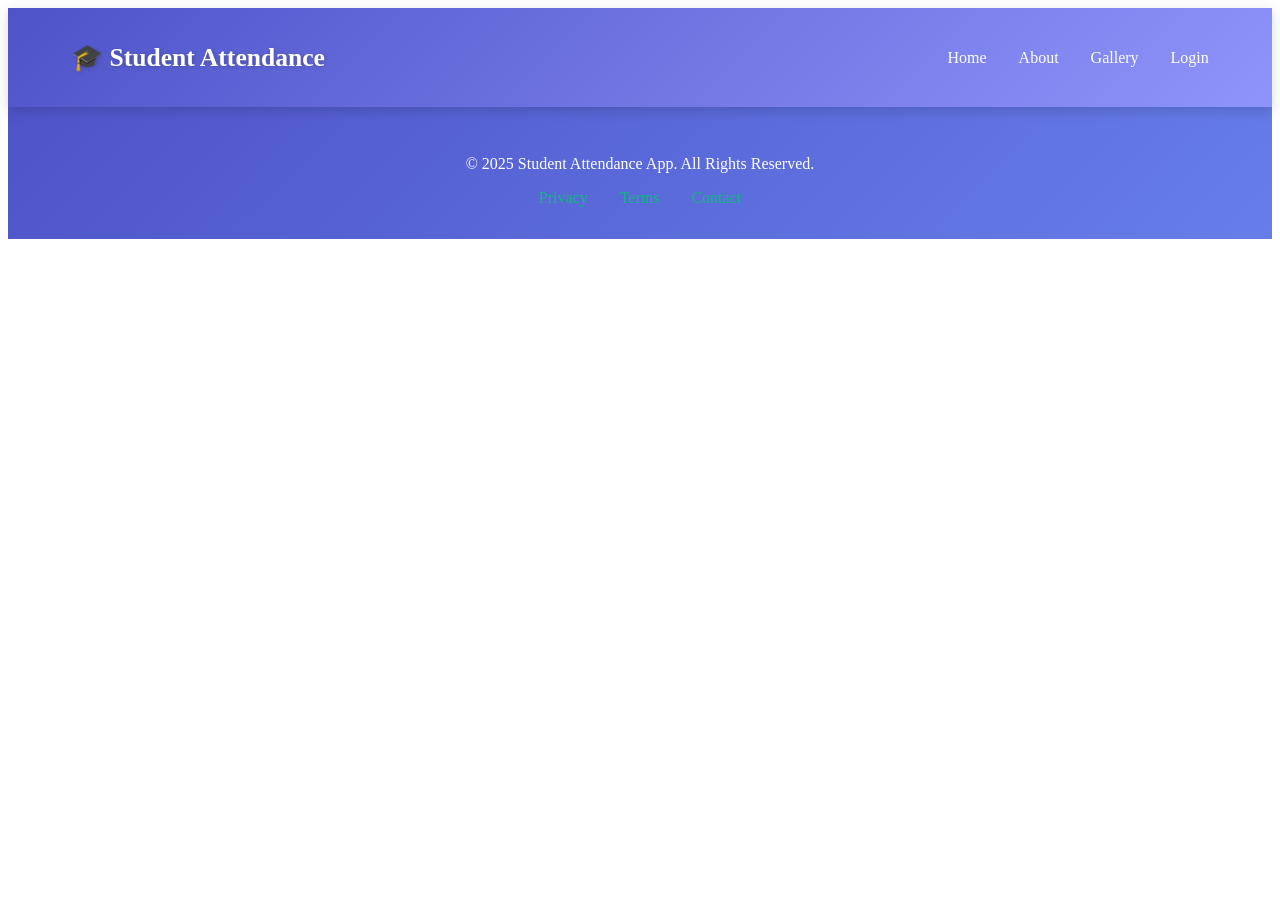
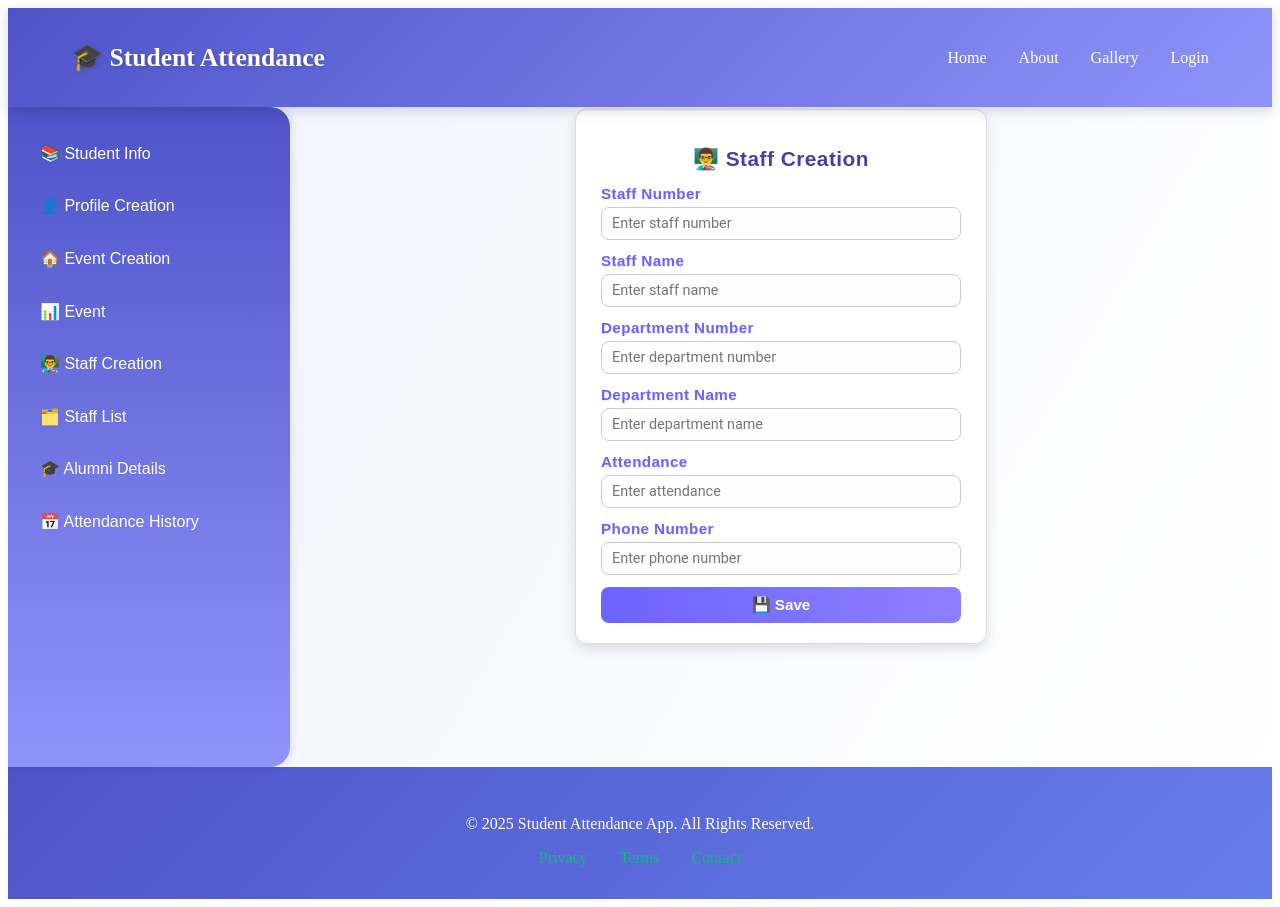
Before and after one commit to vidyalak/react-student-attendance-app, a React (Create React App) app: page /dashboard/student-creation in a window 1280 px wide. Before the commit the page ends 800 px from the top, so only its background shows below. Built offline with nearby package versions, Linux system fonts and the light colour scheme; the HTML template or start-up script is replaced by a standard one.

Commit message:
StaffCreation POST Save data to database

```diff
--- a/src/components/adminDashboard/Dashboard.jsx
+++ b/src/components/adminDashboard/Dashboard.jsx
@@ -1,42 +1,56 @@
 import React from "react";
-import { useNavigate } from "react-router-dom";
+import { useNavigate, Outlet } from "react-router-dom";
 import "../css/dashboard.css";
 
 function Dashboard() {
   const navigate = useNavigate();
 
-  const navigateTo = (path) => {
-    navigate(`/dashboard/${path}`);
+  const handleSidebarClick = (path) => {
+    navigate(path);
   };
 
   return (
     <div className="dashboard-container">
       <aside className="sidebar">
         <ul>
-          <li onClick={() => navigateTo("student-info")}>📚 Student Info</li>
-          <li onClick={() => navigateTo("profile-creation")}>
+          <li onClick={() => handleSidebarClick("/dashboard/student-info")}>
+            📚 Student Info
+          </li>
+          <li onClick={() => handleSidebarClick("/dashboard/profile-creation")}>
             👤 Profile Creation
           </li>
-          <li onClick={() => navigateTo("event-creation")}>
+          <li onClick={() => handleSidebarClick("/dashboard/event-creation")}>
             🏠 Event Creation
           </li>
-          <li onClick={() => navigateTo("event")}>📊 Event</li>
-          <li onClick={() => navigateTo("staff-creation")}>
+          <li onClick={() => handleSidebarClick("/dashboard/event")}>
+            📊 Event
+          </li>
+          <li onClick={() => handleSidebarClick("/dashboard/student-creation")}>
             👨‍🏫 Staff Creation
           </li>
-          <li onClick={() => navigateTo("staff-list")}>🗂️ Staff Info</li>
-          <li onClick={() => navigateTo("alumni-details")}>
+          <li onClick={() => handleSidebarClick("/dashboard/student-list")}>
+            🗂️ Staff List
+          </li>
+          <li onClick={() => handleSidebarClick("/dashboard/alumni-details")}>
             🎓 Alumni Details
           </li>
-          <li onClick={() => navigateTo("attendance-history")}>
+          <li onClick={() => handleSidebarClick("/dashboard/attendance-history")}>
             📅 Attendance History
           </li>
         </ul>
       </aside>
 
       <main className="dashboard-content">
-        <h1>Welcome to Dashboard!</h1>
-        <p>Select an option from the sidebar</p>
+        {/* Nested route content will appear here */}
+        <Outlet />
+
+        {/* Default message when no route is selected */}
+        {!window.location.pathname.includes("dashboard/") && (
+          <>
+            <h1>Welcome to Dashboard!</h1>
+            <p>Select an option from the sidebar</p>
+          </>
+        )}
       </main>
     </div>
   );
--- /dev/null
+++ b/src/components/css/staffCreation.css
@@ -0,0 +1,171 @@
+.staff-form-wrapper {
+  display: flex;
+  justify-content: center;
+  align-items: center;
+  padding: 15px;
+}
+
+.staff-form-container {
+  width: 85%;
+  max-width: 360px; /* slightly smaller for better fit */
+  padding: 20px 25px; /* slightly reduced padding */
+  border: 1px solid #ddd;
+  border-radius: 12px;
+  box-shadow: 0px 5px 12px rgba(0, 0, 0, 0.12);
+  background: #ffffff;
+  margin-top: -45px;
+}
+
+.staff-form-title {
+  text-align: center;
+  margin-bottom: 14px;
+  font-size: 1.3rem; /* slightly smaller */
+  color: #4b3ca7;
+  font-family: "Poppins", sans-serif;
+  font-weight: 700;
+  letter-spacing: 0.5px;
+}
+
+.form-group {
+  display: flex;
+  flex-direction: column;
+  align-items: flex-start;
+  margin-bottom: 12px; /* slightly reduced spacing */
+}
+
+label {
+  font-size: 0.95rem; /* smaller to fit */
+  color: #6c63ff;
+  margin-bottom: 5px;
+  font-weight: 700;
+  font-family: "Poppins", sans-serif;
+  letter-spacing: 0.4px;
+  text-shadow: 0px 1px 2px rgba(0, 0, 0, 0.1);
+}
+
+input {
+  width: 94%;
+  padding: 7px 10px; /* slightly reduced padding */
+  font-size: 0.9rem; /* smaller to fit */
+  border: 1px solid #ccc;
+  border-radius: 8px;
+  transition: border-color 0.3s, box-shadow 0.3s;
+  font-family: "Roboto", sans-serif;
+  background: #fefefe;
+}
+
+input:focus {
+  border-color: #6c63ff;
+  outline: none;
+  box-shadow: 0 0 6px rgba(108, 99, 255, 0.3);
+}
+
+.readonly {
+  background-color: #f5f5f5;
+}
+
+.submit-btn {
+  width: 100%;
+  background: linear-gradient(90deg, #6c63ff, #8f7fff);
+  color: white;
+  padding: 9px; /* slightly smaller */
+  border: none;
+  border-radius: 8px;
+  cursor: pointer;
+  font-size: 0.95rem; /* slightly smaller */
+  font-weight: 700;
+  transition: background 0.3s, transform 0.2s;
+}
+
+.submit-btn:hover {
+  background: linear-gradient(90deg, #5a52e0, #7f70ff);
+  transform: scale(1.03);
+}
+
+@media (max-width: 480px) {
+  .staff-form-container {
+    padding: 15px;
+    max-width: 92%;
+  }
+
+  input {
+    font-size: 0.85rem;
+    padding: 5px 8px;
+  }
+
+  .staff-form-title {
+    font-size: 1.4rem;
+  }
+
+  label {
+    font-size: 0.9rem;
+  }
+}
+/* Popup overlay */
+.popup-overlay {
+  position: fixed;
+  top: 0;
+  left: 0;
+  right: 0;
+  bottom: 0;
+  background: rgba(0, 0, 0, 0.4);
+  display: flex;
+  justify-content: center;
+  align-items: center;
+  z-index: 999;
+  animation: fadeIn 0.3s ease-in-out;
+}
+
+/* Popup box */
+.popup-box {
+  background: #ffffff;
+  padding: 30px 50px;
+  border-radius: 15px;
+  text-align: center;
+  box-shadow: 0 6px 20px rgba(0, 0, 0, 0.25);
+  animation: popUp 0.3s ease;
+}
+
+/* Tick mark */
+.tick-mark {
+  font-size: 50px;
+  color: #28a745;
+  animation: scaleUp 0.4s ease-in-out;
+}
+
+.popup-box p {
+  margin-top: 10px;
+  font-size: 18px;
+  color: #333;
+  font-weight: 500;
+}
+
+/* Animations */
+@keyframes popUp {
+  from {
+    transform: scale(0.5);
+    opacity: 0;
+  }
+  to {
+    transform: scale(1);
+    opacity: 1;
+  }
+}
+
+@keyframes scaleUp {
+  from {
+    transform: scale(0);
+  }
+  to {
+    transform: scale(1);
+  }
+}
+
+@keyframes fadeIn {
+  from {
+    opacity: 0;
+  }
+  to {
+    opacity: 1;
+  }
+}
--- a/src/components/routes/AppRoutes.jsx
+++ b/src/components/routes/AppRoutes.jsx
@@ -6,6 +6,7 @@ import Landing from "../landing/Landing";
 import Login from "../login/Login";
 import Dashboard from "../adminDashboard/Dashboard";
 import Register from "../register/Register";
+import StaffCreation from "../staff-details/StaffCreation";
 
 function AppRoutes() {
   return (
@@ -15,8 +16,11 @@ function AppRoutes() {
         <Route path="/" element={<Landing />} />
         <Route path="/login" element={<Login />} />
         <Route path="/register" element={<Register />} />
-        <Route path="/dashboard" element={<Dashboard />} />
 
+        {/* Dashboard with nested routes */}
+        <Route path="/dashboard" element={<Dashboard />}>
+          <Route path="student-creation" element={<StaffCreation />} />
+        </Route>
       </Routes>
       <Footer />
     </Router>
--- /dev/null
+++ b/src/components/staff-details/StaffCreation.jsx
@@ -0,0 +1,157 @@
+import React, { useState } from "react";
+import "../css/staffCreation.css";
+
+function StaffCreation() {
+  const [staffData, setStaffData] = useState({
+    staffNo: "",
+    staffName: "",
+    staffDeptNo: "",
+    staffDeptName: "",
+    staffAttendance: "",
+    staffPhNo: "",
+  });
+
+  const [loading, setLoading] = useState(false);
+  const [showPopup, setShowPopup] = useState(false);
+
+  const handleChange = (e) => {
+    const { name, value } = e.target;
+    setStaffData({ ...staffData, [name]: value });
+  };
+
+  const handleSubmit = async (e) => {
+    e.preventDefault();
+    setLoading(true);
+
+    try {
+      const response = await fetch("http://localhost:8080/staff/create", {
+        method: "POST",
+        headers: { "Content-Type": "application/json" },
+        body: JSON.stringify(staffData),
+      });
+
+      if (response.ok) {
+        const result = await response.json();
+        console.log("✅ Staff Saved:", result);
+
+        // Show popup for 2 seconds
+        setShowPopup(true);
+        setTimeout(() => setShowPopup(false), 2000);
+
+        // Clear form
+        setStaffData({
+          staffNo: "",
+          staffName: "",
+          staffDeptNo: "",
+          staffDeptName: "",
+          staffAttendance: "",
+          staffPhNo: "",
+        });
+      } else {
+        alert("❌ Failed to save staff details.");
+      }
+    } catch (error) {
+      console.error("Error while saving staff:", error);
+      alert("⚠️ Error occurred while saving staff.");
+    } finally {
+      setLoading(false);
+    }
+  };
+
+  return (
+    <div className="staff-form-wrapper">
+      <div className="staff-form-container">
+        <h2 className="staff-form-title">👨‍🏫 Staff Creation</h2>
+
+        <form onSubmit={handleSubmit}>
+          <div className="form-group">
+            <label>Staff Number</label>
+            <input
+              type="text"
+              name="staffNo"
+              value={staffData.staffNo}
+              onChange={handleChange}
+              placeholder="Enter staff number"
+              required
+            />
+          </div>
+
+          <div className="form-group">
+            <label>Staff Name</label>
+            <input
+              type="text"
+              name="staffName"
+              value={staffData.staffName}
+              onChange={handleChange}
+              placeholder="Enter staff name"
+              required
+            />
+          </div>
+
+          <div className="form-group">
+            <label>Department Number</label>
+            <input
+              type="text"
+              name="staffDeptNo"
+              value={staffData.staffDeptNo}
+              onChange={handleChange}
+              placeholder="Enter department number"
+              required
+            />
+          </div>
+
+          <div className="form-group">
+            <label>Department Name</label>
+            <input
+              type="text"
+              name="staffDeptName"
+              value={staffData.staffDeptName}
+              onChange={handleChange}
+              placeholder="Enter department name"
+              required
+            />
+          </div>
+
+          <div className="form-group">
+            <label>Attendance</label>
+            <input
+              type="text"
+              name="staffAttendance"
+              value={staffData.staffAttendance}
+              onChange={handleChange}
+              placeholder="Enter attendance"
+              required
+            />
+          </div>
+
+          <div className="form-group">
+            <label>Phone Number</label>
+            <input
+              type="text"
+              name="staffPhNo"
+              value={staffData.staffPhNo}
+              onChange={handleChange}
+              placeholder="Enter phone number"
+              required
+            />
+          </div>
+
+          <button type="submit" className="submit-btn" disabled={loading}>
+            {loading ? "Saving..." : "💾 Save"}
+          </button>
+        </form>
+      </div>
+
+      {showPopup && (
+        <div className="popup-overlay">
+          <div className="popup-box">
+            <div className="tick-mark">✔</div>
+            <p>Staff Created Successfully!</p>
+          </div>
+        </div>
+      )}
+    </div>
+  );
+}
+
+export default StaffCreation;
```
